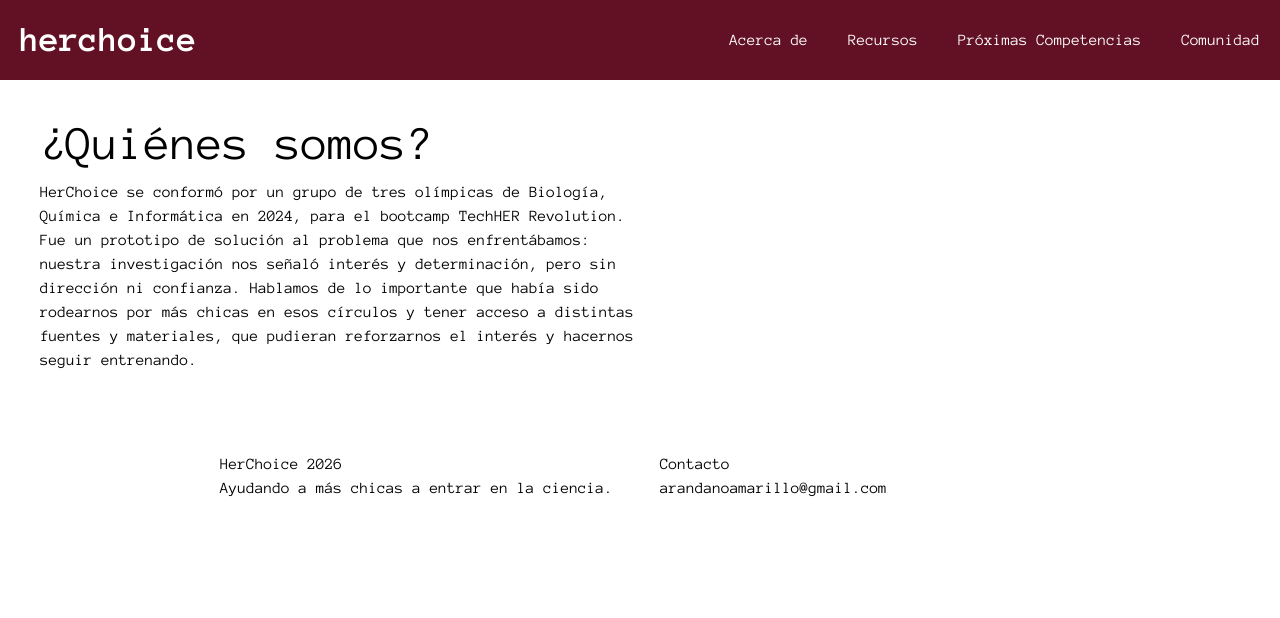
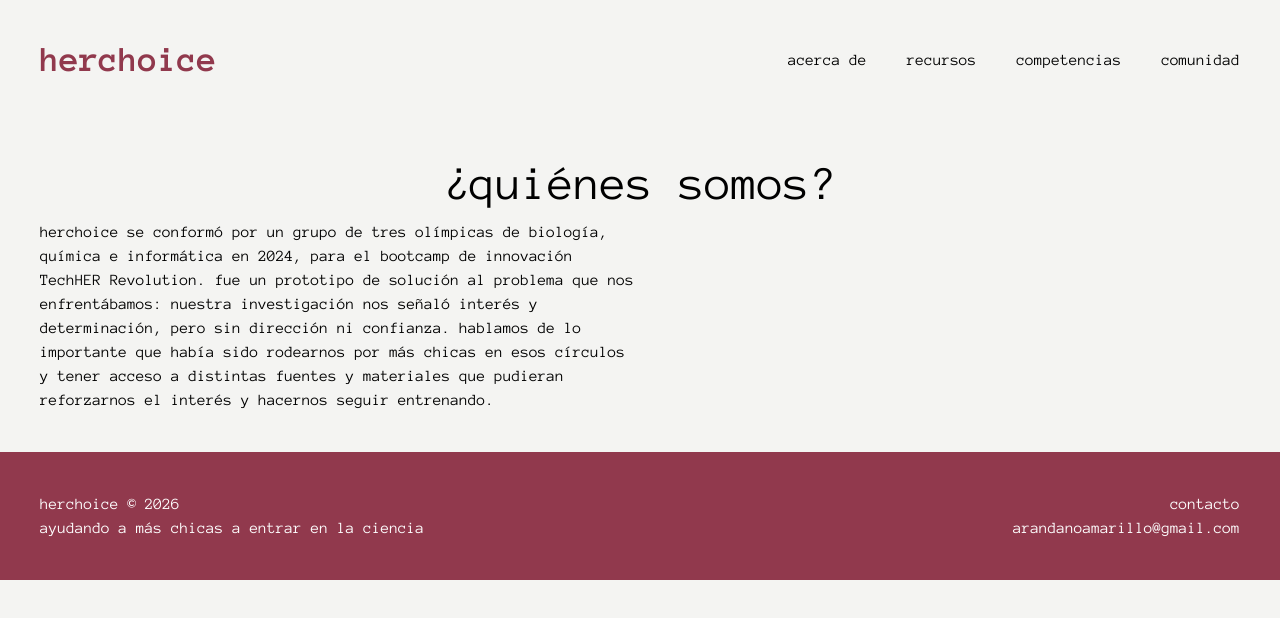
Before and after one commit to andraguoso/herchoice, a website: page about.html in a window 1280 px wide. Drawn offline with Linux system fonts and the light colour scheme.

Commit message:
changed to all lowercase + changed navbar, footer style

```diff
--- a/about.html
+++ b/about.html
@@ -4,42 +4,53 @@
 <head>
     <meta charset="UTF-8">
     <meta name="viewport" content="width=device-width, initial-scale=1.0">
-    <title>Acerca de | HerChoice</title>
+    <title>acerca de - herchoice</title>
     <link rel="stylesheet" href="output.css">
     <link rel="icon" href="assets/test_favicon.png">
 </head>
 
-<body>
-    <nav class="bg-crimson flex flex-row items-center p-5">
-        <a href="index.html" class="text-white font-bold text-4xl">herchoice</a>
+<body class="bg-note">
+    <nav class="flex flex-row items-center p-10">
+        <a href="index.html" class="text-rose font-bold text-4xl">herchoice</a>
         <div class="flex flex-row gap-10 ml-auto">
-            <a class="text-white">Acerca de</a>
-            <a class="text-white" href="recursos.html">Recursos</a>
-            <a class="text-white" href="contests.html"> Próximas Competencias</a>
-            <a class="text-white" href="comunidad.html">Comunidad</a>
+            <a class="">acerca de</a>
+            <a class="transition delay-50 duration-200 ease-in-out hover:-translate-y-0.3 hover:scale-110"
+                href="recursos.html">
+                recursos
+            </a>
+            <a class="transition delay-50 duration-200 ease-in-out hover:-translate-y-0.3 hover:scale-110"
+                href="contests.html">
+                competencias
+            </a>
+            <a class="transition delay-50 duration-200 ease-in-out hover:-translate-y-0.3 hover:scale-110"
+                href="comunidad.html">
+                comunidad
+            </a>
         </div>
     </nav>
     <div class="p-10 flex flex-col gap-3">
-        <span class="text-5xl">¿Quiénes somos?</span>
+        <span class="text-5xl text-center">¿quiénes somos?</span>
         <p class="w-1/2">
-            HerChoice se conformó por un grupo de tres olímpicas de Biología, Química e Informática en 2024, para el
-            bootcamp TechHER Revolution. Fue un prototipo de solución al problema que nos enfrentábamos: nuestra
-            investigación nos señaló interés y determinación, pero sin dirección ni confianza. Hablamos de lo importante
-            que había sido rodearnos por más chicas en esos círculos y tener acceso a distintas fuentes y materiales,
-            que pudieran reforzarnos el interés y hacernos seguir entrenando.
+            herchoice se conformó por un grupo de tres olímpicas de biología, química e informática en 2024, para el
+            bootcamp de innovación TechHER Revolution.
+            fue un prototipo de solución al problema que nos enfrentábamos:
+            nuestra investigación nos señaló interés y determinación, pero sin dirección ni confianza. hablamos de lo
+            importante que había sido rodearnos por más chicas en esos círculos y tener acceso a distintas fuentes y
+            materiales que pudieran reforzarnos el interés y hacernos seguir entrenando.
         </p>
     </div>
+
+    <footer class="flex bg-rose text-white flex-row justify-center gap-10 p-10">
+        <div class="flex flex-col w-1/2">
+            <span>herchoice © 2026</span>
+            <p>ayudando a más chicas a entrar en la ciencia</p>
+        </div>
+        <div class="flex flex-col items-end w-1/2">
+            <span>contacto</span>
+            <a href="mailto:a.angela.a.orbegoso@gmail.com">arandanoamarillo@gmail.com</a>
+        </div>
+    </footer>
+
 </body>
 
-<footer class="flex flex-row justify-center gap-10 p-10">
-    <div class="flex flex-col w-1/3">
-        <span>HerChoice 2026</span>
-        <p>Ayudando a más chicas a entrar en la ciencia.</p>
-    </div>
-    <div class="flex flex-col w-1/3">
-        <span>Contacto</span>
-        <a href="mailto:a.angela.a.orbegoso@gmail.com">arandanoamarillo@gmail.com</a>
-    </div>
-</footer>
-
 </html>
```
Also changed, not shown: comunidad.html (+41 -18 lines), contests.html (+54 -30 lines).
